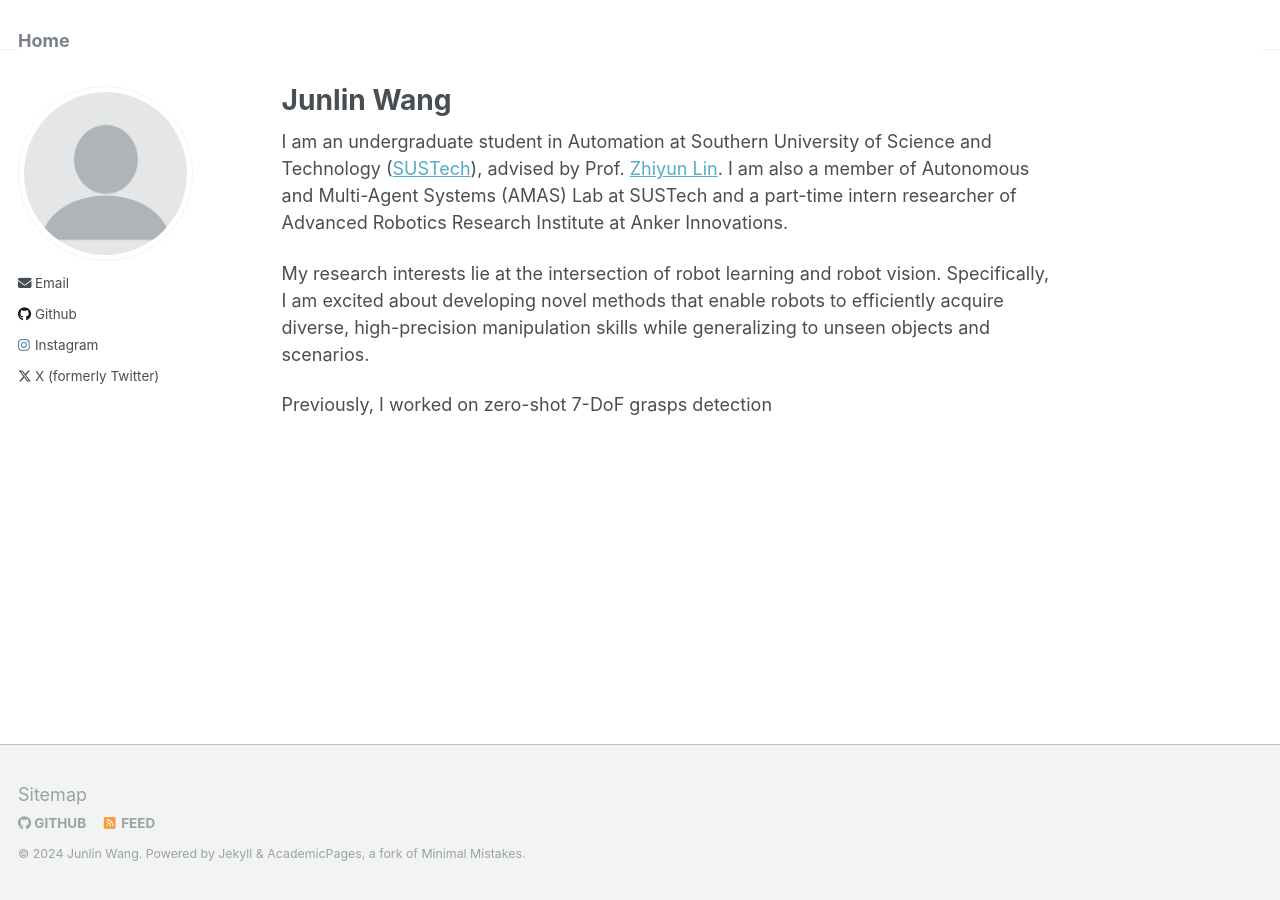
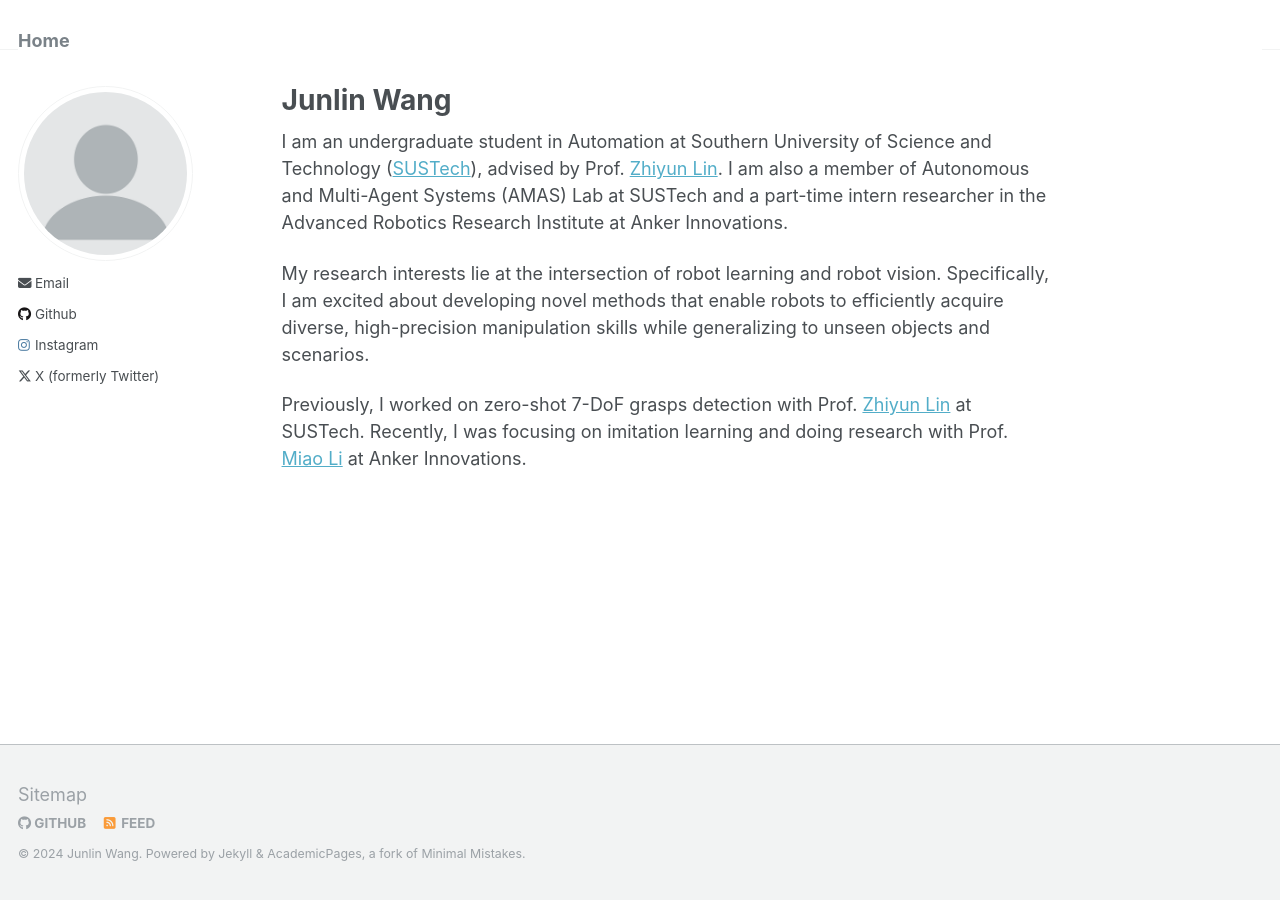
Before and after one commit to HenryWJL/HenryWJL.github.io, a Jekyll site: the page built from _pages/about.md, in a window 1280 px wide. Built offline with Jekyll 4.4.1, drawn with Linux system fonts in a browser that asks for light colours.

Commit message:
add research experiences

```diff
--- a/_pages/about.md
+++ b/_pages/about.md
@@ -7,8 +7,8 @@ redirect_from:
   - /about.html
 ---
 
-I am an undergraduate student in Automation at Southern University of Science and Technology ([SUSTech](https://www.sustech.edu.cn/en/)), advised by Prof. [Zhiyun Lin](https://scholar.google.com/citations?user=ic9y2dIAAAAJ&hl=en). I am also a member of Autonomous and Multi-Agent Systems (AMAS) Lab at SUSTech and a part-time intern researcher of Advanced Robotics Research Institute at Anker Innovations.
+I am an undergraduate student in Automation at Southern University of Science and Technology ([SUSTech](https://www.sustech.edu.cn/en/)), advised by Prof. [Zhiyun Lin](https://scholar.google.com/citations?user=ic9y2dIAAAAJ&hl=en). I am also a member of Autonomous and Multi-Agent Systems (AMAS) Lab at SUSTech and a part-time intern researcher in the Advanced Robotics Research Institute at Anker Innovations.
 
 My research interests lie at the intersection of robot learning and robot vision. Specifically, I am excited about developing novel methods that enable robots to efficiently acquire diverse, high-precision manipulation skills while generalizing to unseen objects and scenarios.
 
-Previously, I worked on zero-shot 7-DoF grasps detection
+Previously, I worked on zero-shot 7-DoF grasps detection with Prof. [Zhiyun Lin](https://scholar.google.com/citations?user=ic9y2dIAAAAJ&hl=en) at SUSTech. Recently, I was focusing on imitation learning and doing research with Prof. [Miao Li](https://scholar.google.com/citations?hl=en&user=hPQY4voAAAAJ) at Anker Innovations.
```
